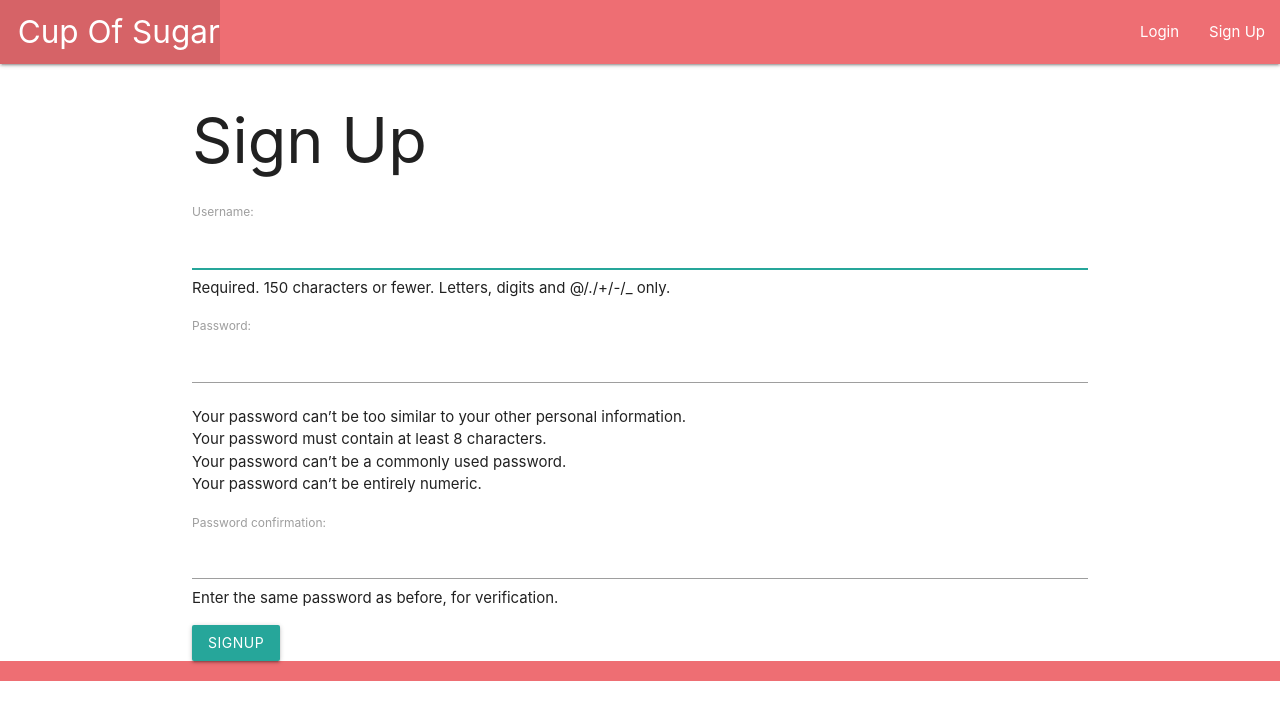
After one commit to skimalee/cup-of-sugar, a Django app: page /accounts/signup/ in a window 1280 px wide. The commit adds this page. Shown: the top 720 px of the page. Run offline with Django 3.2, Linux system fonts and the light colour scheme.

Commit message:
add signup and login functionality

```diff
--- a/cupofsugar/settings.py
+++ b/cupofsugar/settings.py
@@ -119,3 +119,5 @@ USE_TZ = True
 # https://docs.djangoproject.com/en/3.0/howto/static-files/
 
 STATIC_URL = '/static/'
+LOGIN_REDIRECT_URL = '/cups/'
+LOGOUT_REDIRECT_URL = '/'
--- a/main_app/templates/base.html
+++ b/main_app/templates/base.html
@@ -19,6 +19,15 @@
                 <ul>
                     <li><a href="/" class="left brand-logo">&nbsp;&nbsp;Cup Of Sugar</a></li>
                 </ul>
+                <ul class="right">
+                    {% if user.is_authenticated %}
+                        <li><a href="{% url 'index' %}">View Cups</a></li>
+                        <li><a href="{% url 'logout' %}">Logout</a></li>
+                    {% else %}
+                        <li><a href="{% url 'login' %}">Login</a></li>
+                        <li><a href="{% url 'signup' %}">Sign Up</a></li>
+                    {% endif %}
+                </ul>
             </div>
         </nav>
     </header>
--- /dev/null
+++ b/main_app/templates/cups/index.html
@@ -0,0 +1,4 @@
+{% extends 'base.html' %}
+{% block content %}
+<h1>Cups Index</h1>
+{% endblock %}
--- /dev/null
+++ b/main_app/templates/registration/signup.html
@@ -0,0 +1,11 @@
+{% extends 'base.html' %}
+{% block content %}
+<h1>Sign Up</h1>
+{% if error_message %}<p class="red-text">{{ error_message }}</p>{% endif %}
+<form method="post" action="{% url 'signup' %}">
+    {% csrf_token %}
+    {{ form.as_p }}
+    <input type="submit" class="btn" value="Signup">
+    <input type="hidden" name="next" value="{{ next }}">
+</form>
+{% endblock %}
--- a/main_app/urls.py
+++ b/main_app/urls.py
@@ -1,6 +1,9 @@
-from django.urls import path
+from django.urls import path, include
 from . import views
 
 urlpatterns = [
     path('', views.home, name='home'),
+    path('cups/', views.index, name='index'),
+    path('accounts/', include('django.contrib.auth.urls')),
+    path('accounts/signup/', views.signup, name='signup')
 ]
--- a/main_app/views.py
+++ b/main_app/views.py
@@ -1,6 +1,29 @@
-from django.shortcuts import render
+from django.shortcuts import render, redirect
 from . models import Cup
+from django.contrib.auth import login
+from django.contrib.auth.forms import UserCreationForm
 
 # Create your views here.
+
+
 def home(request):
     return render(request, 'home.html')
+
+
+def index(request):
+    return render(request, 'cups/index.html')
+
+
+def signup(request):
+    error_message = ''
+    if request.method == 'POST':
+        form = UserCreationForm(request.POST)
+        if form.is_valid():
+            user = form.save()
+            login(request, user)
+            return redirect('index')
+        else:
+            error_message = 'Invalid sign up - try again'
+    form = UserCreationForm()
+    context = {'form': form, 'error_message': error_message}
+    return render(request, 'registration/signup.html', context)
```
Also changed, not shown: main_app/templates/registration/login.html (added, +10 -0 lines), main_app/migrations/0001_initial.py (added).
